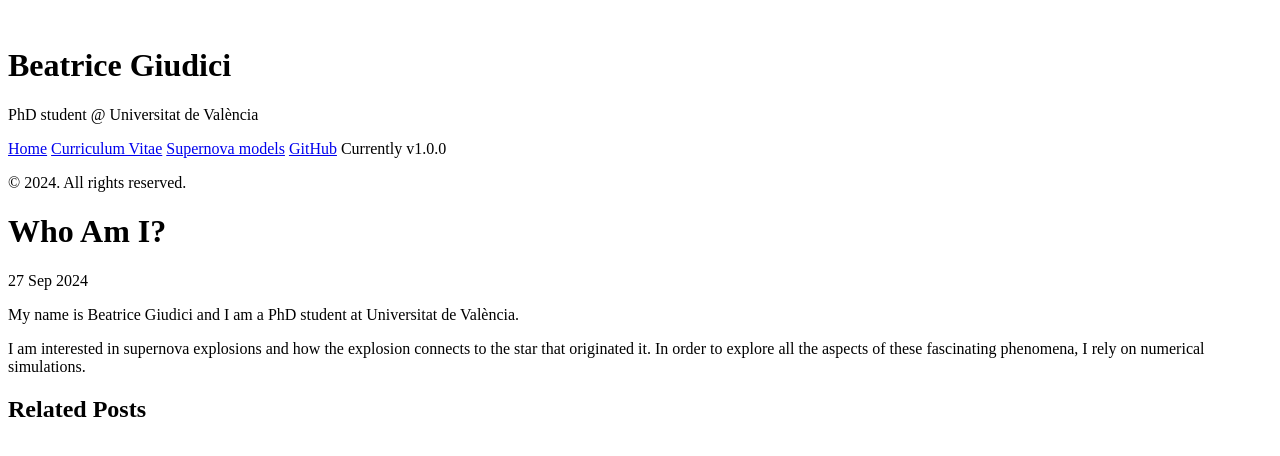
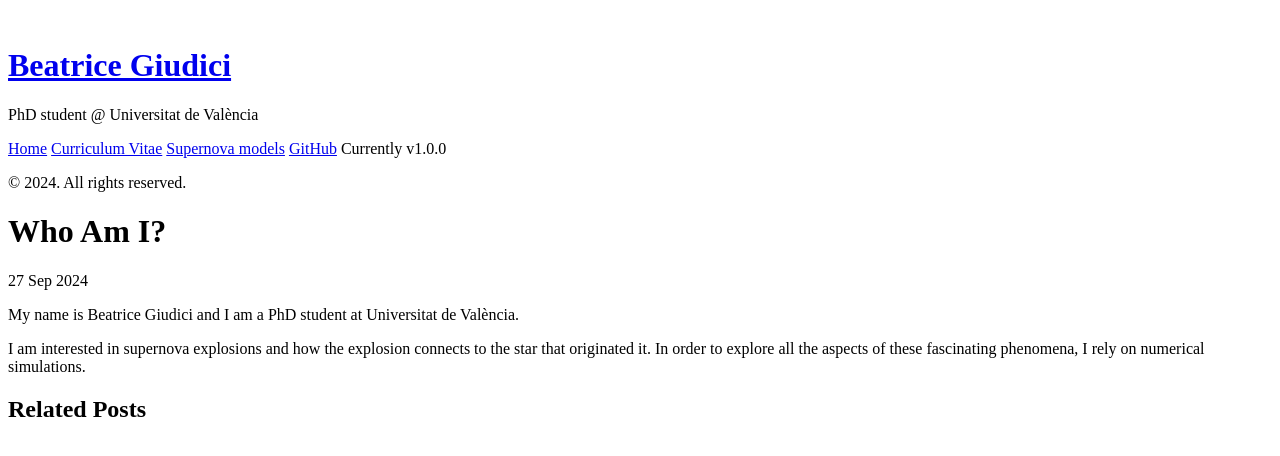
Before and after one commit to BeaGiudici/BeaGiudici.github.io, a Jekyll site: the page built from _posts/2024-09-27-whoami.md, in a window 1280 px wide. Shown: the top 456 px of the page. Built offline with Jekyll 4.4.1, drawn with Linux system fonts in a browser that asks for light colours.

Commit message:
add hyperlink to title

```diff
--- a/_includes/sidebar.html
+++ b/_includes/sidebar.html
@@ -3,7 +3,7 @@
     <div class="sidebar-about">
       <img class="sidebar-avatar" src="myphoto.jpg" alt="{{ site.name }}" style="position:relative; left:30px;">
       <h1>
-        <a>
+        <a href="/2024/09/27/whoami.html">
           {{ site.title }}
         </a>
       </h1>
```
